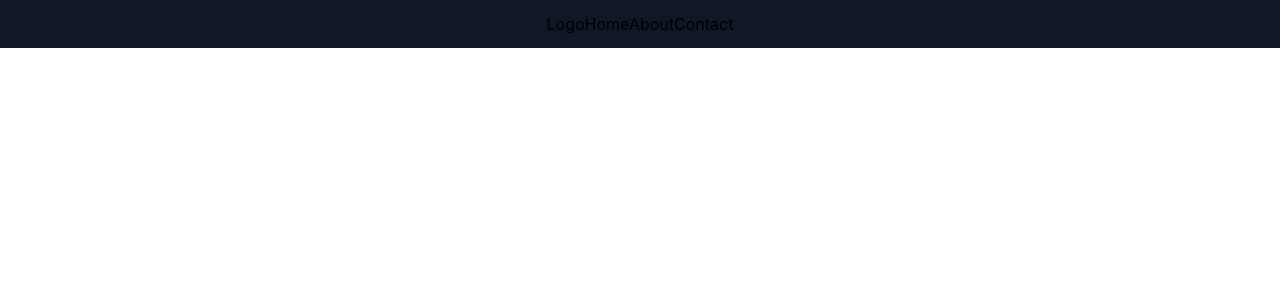
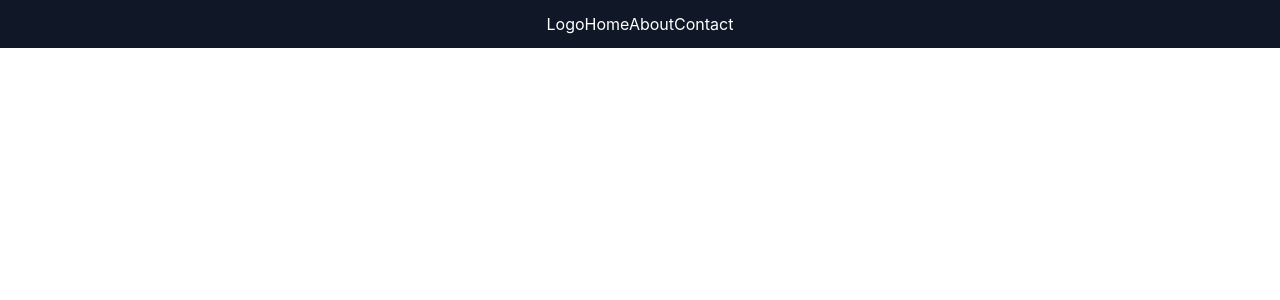
Before and after one commit to UmiduKaushika97/React-tailwind, a React (Vite) app: page / in a window 1280 px wide. Shown: the top 300 px of the page. Built offline with nearby package versions, Linux system fonts and the light colour scheme.

Commit message:
main text color change

```diff
--- a/src/App.jsx
+++ b/src/App.jsx
@@ -12,7 +12,7 @@ function App() {
 // </div>
   //  <div className="bg-slate-500 min-h-screen text-slate-900"></div>
 
-  <div className="flex items-center justify-center h-12 bg-gray-900">
+  <div className="flex items-center justify-center h-12 bg-gray-900 text-white">
     <div>Logo</div>
     <div>
       <span>Home</span>
```
